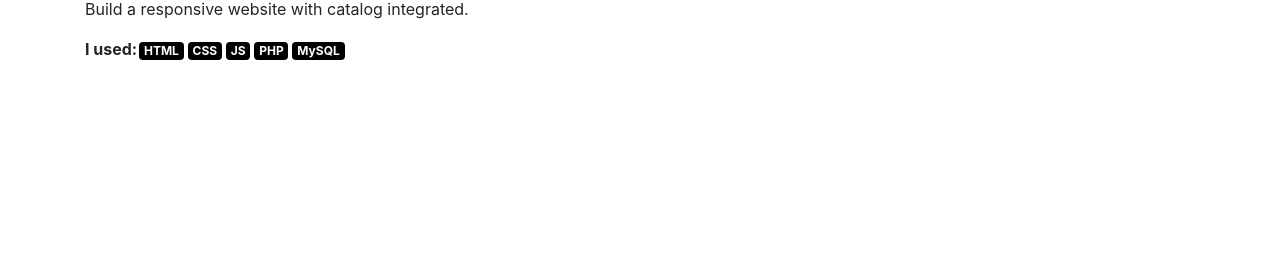
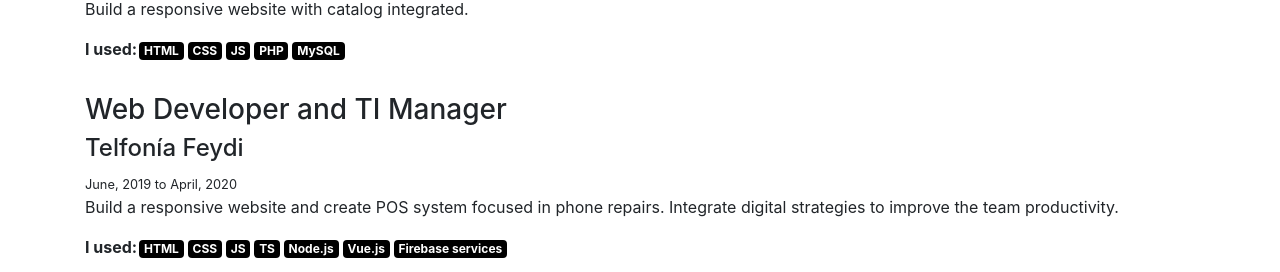
Before and after one commit to AlejandroMilan/MilanPortfolio, a Nuxt app: page /about in a window 1280 px wide. Shown: the part 597-869 px from the top of the page. Before the commit the page ends 800 px from the top, so only its background shows below. Built offline with nearby package versions, Linux system fonts and the light colour scheme.

Commit message:
Second job added to last jobs component

```diff
--- a/components/about_page-components/LastJobs.vue
+++ b/components/about_page-components/LastJobs.vue
@@ -50,6 +50,23 @@ export default Vue.extend({
           description: 'Build a responsive website with catalog integrated.',
           technologiesUsed: ['HTML', 'CSS', 'JS', 'PHP', 'MySQL'],
         },
+        {
+          title: 'Web Developer and TI Manager',
+          employer: 'Telfonía Feydi',
+          initDate: 'June, 2019',
+          finishDate: 'April, 2020',
+          description:
+            'Build a responsive website and create POS system focused in phone repairs. Integrate digital strategies to improve the team productivity.',
+          technologiesUsed: [
+            'HTML',
+            'CSS',
+            'JS',
+            'TS',
+            'Node.js',
+            'Vue.js',
+            'Firebase services',
+          ],
+        },
       ],
     }
   },
```
